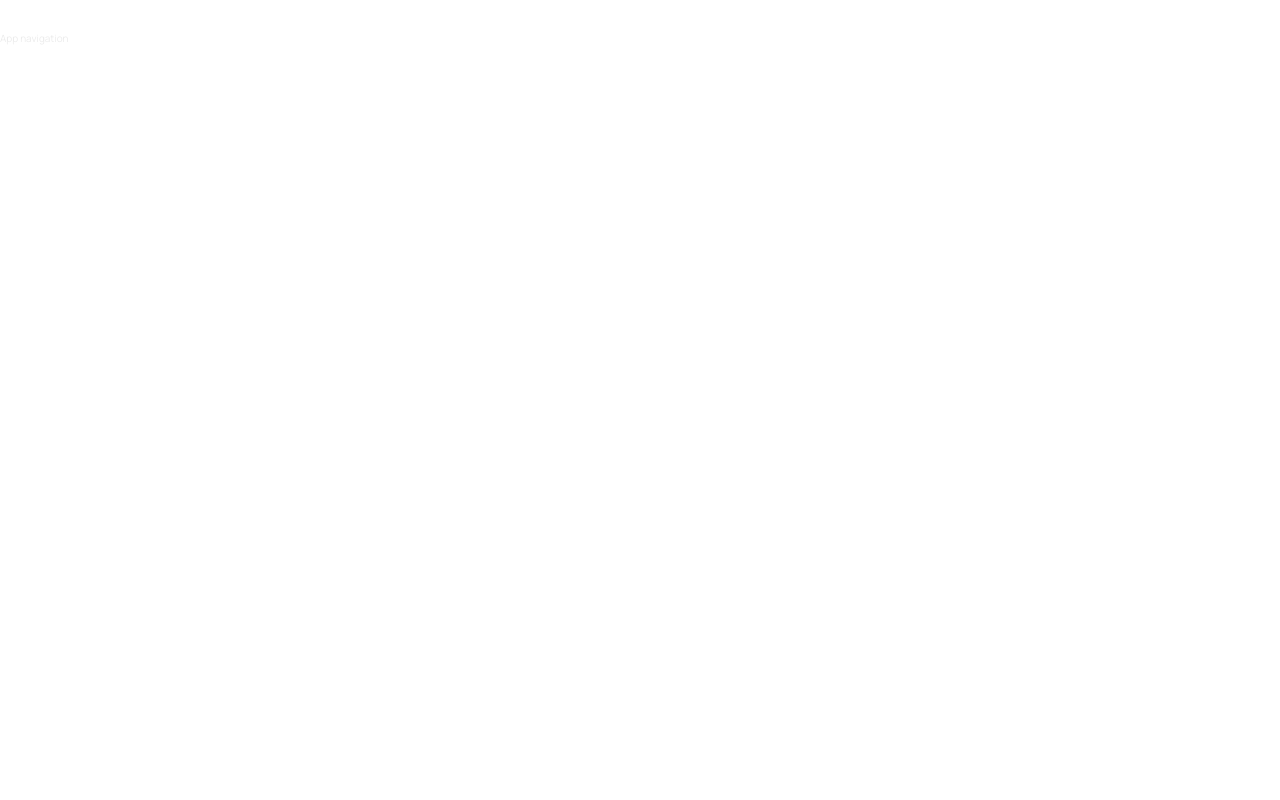
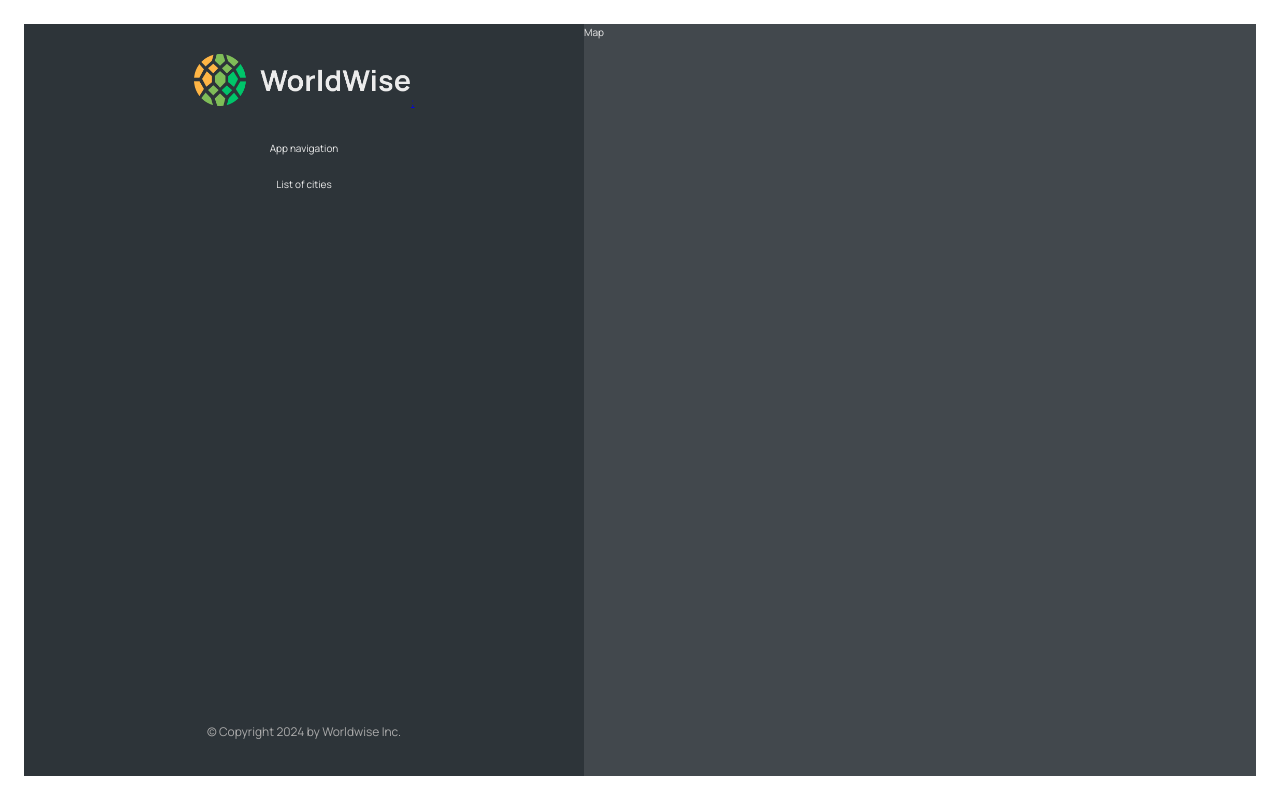
Before and after one commit to Romsh1/React-router-building-SPA, a React (Vite) app in the folder worldwise/: page /app in a window 1280 px wide. Built offline with nearby package versions, Linux system fonts and the light colour scheme.

Commit message:
Created a sidebar

```diff
--- /dev/null
+++ b/worldwise/src/components/Footer.jsx
@@ -0,0 +1,14 @@
+// import styles from './Footer.module.css';
+
+// function Footer() {
+//     return (
+//         <div>
+//         <p className={styles.copyright}>
+//             &copy; Copyright {new Date().getFullYear()} by
+//             Worldwise Inc.
+//         </p>
+//         </div>
+//     )
+// }
+
+// export default Footer;
--- /dev/null
+++ b/worldwise/src/components/Map.jsx
@@ -0,0 +1,11 @@
+import styles from "./Map.module.css";
+
+function Map() {
+    return (
+        <div className={styles.mapContainer}>
+            Map
+        </div>
+    )
+}
+
+export default Map;
--- /dev/null
+++ b/worldwise/src/components/Sidebar.jsx
@@ -0,0 +1,25 @@
+import AppNav from './AppNav';
+import Logo from './Logo';
+// import Map from '../components/Map';
+import styles from './Sidebar.module.css';
+// import Footer from './Footer';
+
+function Sidebar() {
+    return <div className={styles.sidebar}>
+        <Logo />
+        <AppNav />
+        {/* <Map /> */}
+
+        <p>List of cities</p>
+        {/* <Footer />  */}
+        <footer className={styles.footer}>
+            <p className={styles.copyright}>
+                &copy; Copyright {new Date().getFullYear()} by
+                Worldwise Inc.
+            </p>
+        </footer>
+
+        </div>;
+}
+
+export default Sidebar;
--- a/worldwise/src/pages/AppLayout.jsx
+++ b/worldwise/src/pages/AppLayout.jsx
@@ -1,11 +1,14 @@
-import AppNav from "../components/AppNav";
+import Sidebar from "../components/Sidebar";
+import styles from "./AppLayout.module.css";
+import Map from "../components/Map";
 
 function AppLayout() {
     return (
-        <div>
-            <AppNav />
+        <div className={styles.app}>
+            <Sidebar />
+            <Map />
         </div>
-    )
+    );
 }
 
 export default AppLayout
```
Also changed, not shown: worldwise/src/components/Footer.module.css (added, +9 -0 lines), worldwise/src/components/Sidebar.module.css (line endings or trailing spaces).
